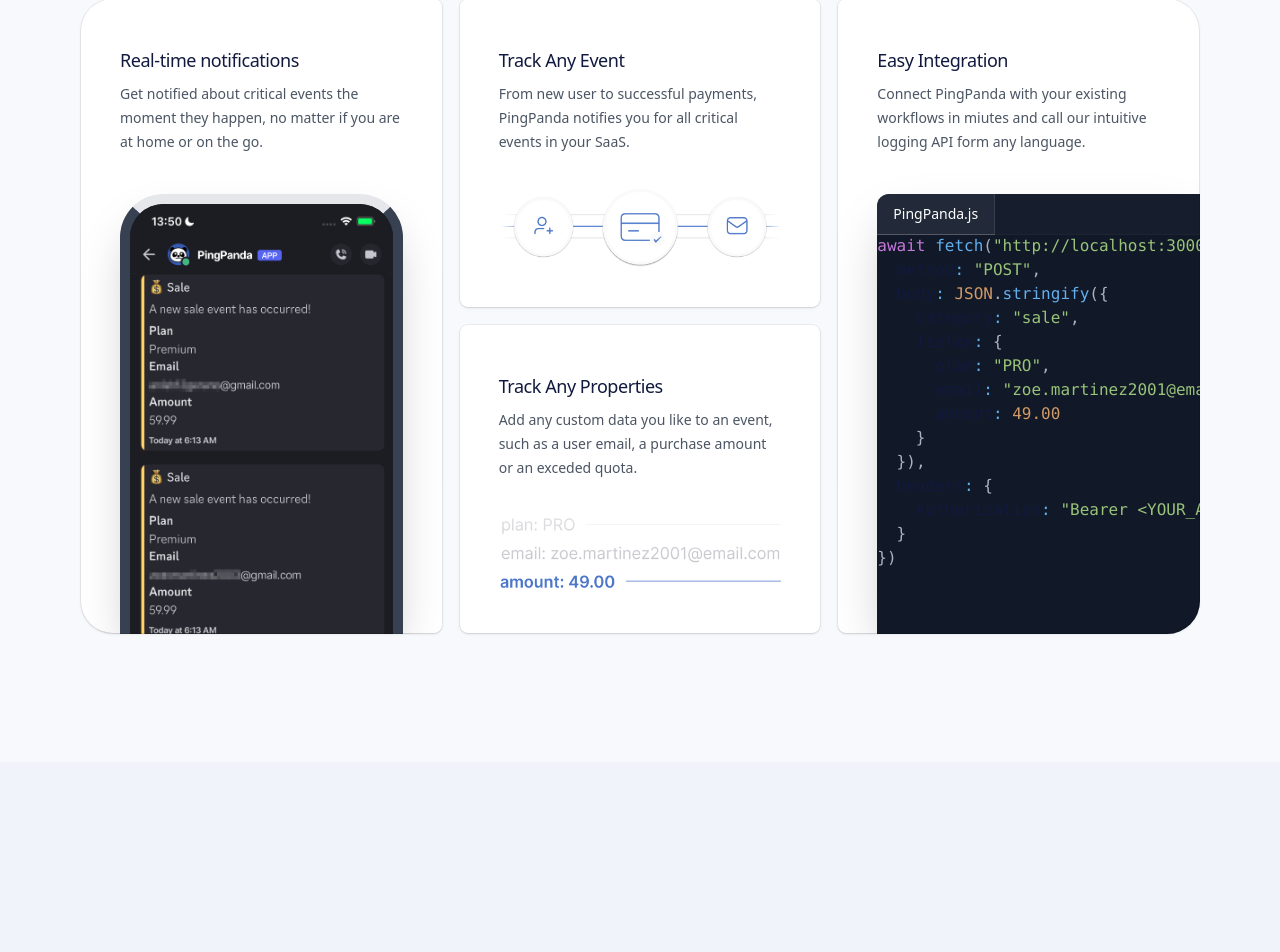
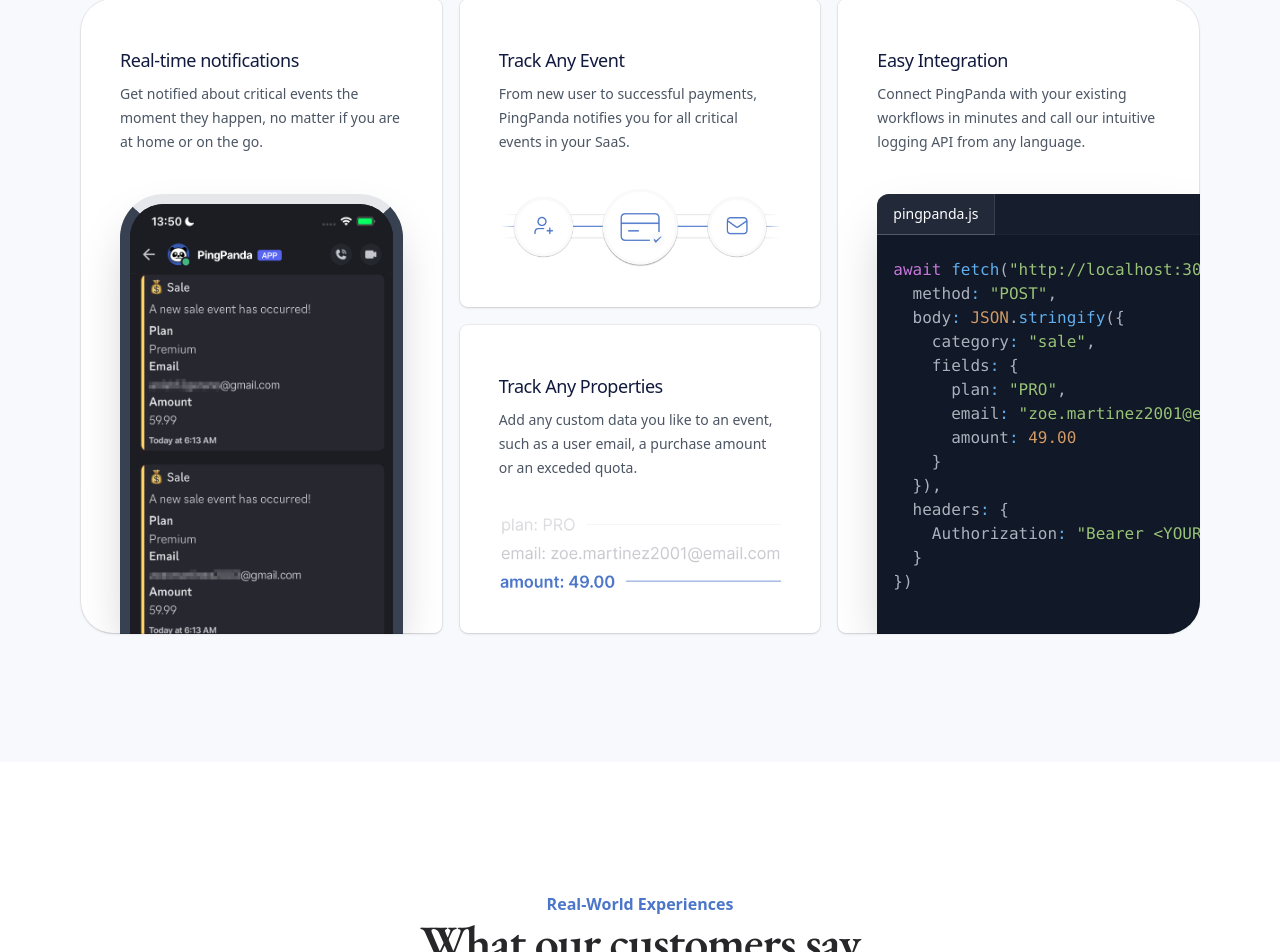
Before and after one commit to Vicktor007/web-analytic-website, a Next.js app: page / in a window 1280 px wide. Shown: the part 1802-2754 px from the top of the page. Before the commit the page ends 2564 px from the top, so only its background shows below. Built offline with nearby package versions, Linux system fonts and the light colour scheme; no server answers.

Commit message:
in progress

```diff
--- /dev/null
+++ b/src/app/(auth)/layout.tsx
@@ -0,0 +1,13 @@
+import { ReactNode } from "react";
+import { Navbar } from "../../components/navbar";
+
+const Layout = ({children}: {children: ReactNode}) => {
+ return(
+    <>
+        <Navbar/>
+        {children}
+    </>
+ )
+}
+
+export default Layout
--- /dev/null
+++ b/src/app/(auth)/sign-in/[[...rest]]/page.tsx
@@ -0,0 +1,11 @@
+import { SignIn } from "@clerk/nextjs"
+
+const Page = () => {
+    return (
+        <div className="w-full flex-1 flex items-center justify-center">
+            <SignIn/>
+        </div>
+    )
+}
+
+export default Page
--- /dev/null
+++ b/src/app/(auth)/sign-up/[[...rest]]/page.tsx
@@ -0,0 +1,11 @@
+import { SignIn, SignUp } from "@clerk/nextjs"
+
+const Page = () => {
+    return (
+        <div className="w-full flex-1 flex items-center justify-center">
+            <SignUp/>
+        </div>
+    )
+}
+
+export default Page
--- a/src/app/(landing)/page.tsx
+++ b/src/app/(landing)/page.tsx
@@ -1,6 +1,6 @@
 import { Heading } from "../../components/heading"
 import { MaxWidthWrapper } from "../../components/max-width-wrapper"
-import {Check} from "lucide-react"
+import {Check, Star} from "lucide-react"
 import { ShinyButton } from "../../components/shiny-button"
 import { MockDiscordUI } from "@/components/mock-discord-ui"
 import { AnimatedList } from "@/components/magicui/animated-list"
@@ -8,6 +8,7 @@
 import Image from "next/image"
 import { Prism as SyntaxHighlighter } from "react-syntax-highlighter"
 import { oneDark, oneLight } from 'react-syntax-highlighter/dist/esm/styles/prism'
+import { Icons } from "@/components/icons"
 
 const Page = () => {
 
@@ -209,7 +210,7 @@
                       <div className="pointer-events-none absolute inset-px rounded-lg shadow ring-1 ring-black/5"/>
                     </div>
                     {/* Fourth bento grid element */}
-                    <div className="relative lg:row-span-2">
+                    {/* <div className="relative lg:row-span-2">
                       <div className="absolute inset-px rounded-lg bg-white max-lg:rounded-b-[2rem] lg:rounded-r-[2rem]"/>
                       <div className="relative flex h-full flex-col overflow-hidden rounded-[calc(theme(borderRadius.lg)+1px)] max-lg:rounded-b-[calc(2rem+1px)] lg:rounded-r-[calc(2rem+1px)]">
                       <div className="px-8 pb-3 pt-8 sm:pb-0 sm:px-10 sm:pt-10">
@@ -236,12 +237,12 @@
                                       style={{
                                         ...oneDark,
                                         'pre[class*="language-"]': {
-                                          ...oneDark['pre[class=*"language-"]'],
+                                          ...oneDark['pre[class*="language-"]'],
                                           background: "transparent",
                                           overflow: "hidden"
                                         },
                                         'code[class*="language-"]': {
-                                          ...oneDark['code[class=*"language-"]'],
+                                          ...oneDark['code[class*="language-"]'],
                                           background: "transparent",
 
                                         }
@@ -256,11 +257,145 @@
                       </div>
                       <div className="pointer-events-none absolute inset-px rounded-lg
                        shadow ring-1 ring-black/5 max-lg:rounded-b-[2rem] lg:rounded-r-[2rem]"/>
+                    </div> */}
+                    <div className="relative lg:row-span-2">
+              <div className="absolute inset-px rounded-lg bg-white max-lg:rounded-b-[2rem] lg:rounded-r-[2rem]" />
+
+              <div className="relative flex h-full flex-col overflow-hidden rounded-[calc(theme(borderRadius.lg)+1px)] max-lg:rounded-b-[calc(2rem+1px)] lg:rounded-r-[calc(2rem+1px)]">
+                <div className="px-8 pb-3 pt-8 sm:px-10 sm:pb-0 sm:pt-10">
+                  <p className="mt-2 text-lg/7 font-medium tracking-tight text-brand-950 max-lg:text-center">
+                    Easy Integration
+                  </p>
+                  <p className="mt-2 max-w-lg text-sm/6 text-gray-600 max-lg:text-center">
+                    Connect PingPanda with your existing workflows in minutes
+                    and call our intuitive logging API from any language.
+                  </p>
+                </div>
+
+                <div className="relative min-h-[30rem] w-full grow">
+                  <div className="absolute bottom-0 left-10 right-0 top-10 overflow-hidden rounded-tl-xl bg-gray-900 shadow-2xl">
+                    <div className="flex bg-gray-800/40 ring-1 ring-white/5">
+                      <div className="-mb-px flex text-sm/6 font-medium text-gray-400">
+                        <div className="border-b border-r border-b-white/20 border-r-white/10 bg-white/5 px-4 py-2 text-white">
+                          pingpanda.js
+                        </div>
+                      </div>
                     </div>
+
+                    <div className="overflow-hidden">
+                      <div className="max-h-[30rem]">
+                        <SyntaxHighlighter
+                          language="typescript"
+                          style={{
+                            ...oneDark,
+                            'pre[class*="language-"]': {
+                              ...oneDark['pre[class*="language-"]'],
+                              background: "transparent",
+                              overflow: "hidden",
+                            },
+                            'code[class*="language-"]': {
+                              ...oneDark['code[class*="language-"]'],
+                              background: "transparent",
+                            },
+                          }}
+                        >
+                          {codeSnippet}
+                        </SyntaxHighlighter>
+                      </div>
+                    </div>
+                  </div>
+                </div>
+              </div>
+
+              <div className="pointer-events-none absolute inset-px rounded-lg shadow ring-1 ring-black/5 max-lg:rounded-b-[2rem] lg:rounded-r-[2rem]" />
+            </div>
                   </div>
                 </MaxWidthWrapper>
   </section>
-  <section></section>
+  <section className="relative py-24 sm:py-32 bg-white">
+    <MaxWidthWrapper className="flex flex-col items-center gap-16 sm:gap-20">
+      <div>
+        <h2 className="text-center text-base/7 font-semibold text-brand-600">
+          Real-World Experiences
+        </h2>
+        <Heading className="text-center"> What our customers say</Heading>
+      </div>
+      <div className="mx-auto grid max-w-2xl grid-cols-1 px-4 lg:mx-0 lg:max-w-none lg:grid-cols-2 divide-y lg:divide-y-0 lg:divide-x divide-gray-200">
+            {/* first customer review */}
+            <div className="flex flex-auto flex-col gap-4 bg-brand-25 p-6 sm:p-8 lg:p-16 rounded-t-[2rem] lg:rounded-tr-none lg:rounded-l-[2rem]">
+              <div className="flex gap-0.5 mb-2 justify-center lg:justify-start">
+                <Star className="size-5 text-brand-600 fill-brand-600" />
+                <Star className="size-5 text-brand-600 fill-brand-600" />
+                <Star className="size-5 text-brand-600 fill-brand-600" />
+                <Star className="size-5 text-brand-600 fill-brand-600" />
+                <Star className="size-5 text-brand-600 fill-brand-600" />
+              </div>
+
+              <p className="text-base sm:text-lg lg:text-lg/8 font-medium tracking-tight text-brand-950 text-center lg:text-left text-pretty">
+                PingPanda has been a game-changer for me. I've been using it for
+                two months now and seeing sales pop up in real-time is super
+                satisfying.
+              </p>
+
+              <div className="flex flex-col justify-center lg:justify-start sm:flex-row items-center sm:items-start gap-4 mt-2">
+                <Image
+                  src="/user-2.png"
+                  className="rounded-full object-cover"
+                  alt="Random user"
+                  width={48}
+                  height={48}
+                />
+                <div className="flex flex-col items-center sm:items-start">
+                  <p className="font-semibold flex items-center">
+                    Freya Larsson
+                    <Icons.verificationBadge className="size-4 inline-block ml-1.5" />
+                  </p>
+                  <p className="text-sm text-gray-600">@itsfreya</p>
+                </div>
+              </div>
+            </div>
+            {/* second customer review */}
+            <div className="flex flex-auto flex-col gap-4 bg-brand-25 p-6 sm:p-8 lg:p-16 rounded-b-[2rem] lg:rounded-bl-none lg:rounded-r-[2rem]">
+              <div className="flex gap-0.5 mb-2 justify-center lg:justify-start">
+                <Star className="size-5 text-brand-600 fill-brand-600" />
+                <Star className="size-5 text-brand-600 fill-brand-600" />
+                <Star className="size-5 text-brand-600 fill-brand-600" />
+                <Star className="size-5 text-brand-600 fill-brand-600" />
+                <Star className="size-5 text-brand-600 fill-brand-600" />
+              </div>
+
+              <p className="text-base sm:text-lg lg:text-lg/8 font-medium tracking-tight text-brand-950 text-center lg:text-left text-pretty">
+                PingPanda's been paying off for our SaaS. Nice to have simple
+                way to see how we're doing day-to-day. Definitely makes our
+                lives easier.
+              </p>
+
+              <div className="flex flex-col justify-center lg:justify-start sm:flex-row items-center sm:items-start gap-4 mt-2">
+                <Image
+                  src="/user-1.png"
+                  className="rounded-full object-cover"
+                  alt="Random user"
+                  width={48}
+                  height={48}
+                />
+                <div className="flex flex-col items-center sm:items-start">
+                  <p className="font-semibold flex items-center">
+                    Kai Durant
+                    <Icons.verificationBadge className="size-4 inline-block ml-1.5" />
+                  </p>
+                  <p className="text-sm text-gray-600">@kdurant_</p>
+                </div>
+              </div>
+            </div>
+          </div>
+          <ShinyButton
+            href="/sign-up"
+            className="relative z-10 h-14 w-full max-w-xs text-base shadow-lg transition-shadow duration-300 hover:shadow-xl"
+          >
+            Start For Free Today
+          </ShinyButton>
+    </MaxWidthWrapper>
+  </section>
   </>)
 }
 
--- a/src/app/layout.tsx
+++ b/src/app/layout.tsx
@@ -27,8 +27,10 @@
   return (
     <ClerkProvider>
     <html lang="en" className={cn(inter.variable, eb_garamond.variable)}>
-      <body className="font-sans bg-brand-50 text-brand-950 antialiased">
+      <body className=" min-h-[calc(100vh-1px)] flex flex-col  font-sans bg-brand-50 text-brand-950 antialiased">
+        <main className="relative flex-1 flex flex-col">
         <Providers>{children}</Providers>
+        </main>
       </body>
     </html>
     </ClerkProvider>
--- a/src/components/icons.tsx
+++ b/src/components/icons.tsx
@@ -11,5 +11,23 @@
     d="M107.7,8.07A105.15,105.15,0,0,0,81.47,0a72.06,72.06,0,0,0-3.36,6.83A97.68,97.68,0,0,0,49,6.83,72.37,72.37,0,0,0,45.64,0,105.89,105.89,0,0,0,19.39,8.09C2.79,32.65-1.71,56.6.54,80.21h0A105.73,105.73,0,0,0,32.71,96.36,77.7,77.7,0,0,0,39.6,85.25a68.42,68.42,0,0,1-10.85-5.18c.91-.66,1.8-1.34,2.66-2a75.57,75.57,0,0,0,64.32,0c.87.71,1.76,1.39,2.66,2a68.68,68.68,0,0,1-10.87,5.19,77,77,0,0,0,6.89,11.1A105.25,105.25,0,0,0,126.6,80.22h0C129.24,52.84,122.09,29.11,107.7,8.07ZM42.45,65.69C36.18,65.69,31,60,31,53s5-12.74,11.43-12.74S54,46,53.89,53,48.84,65.69,42.45,65.69Zm42.24,0C78.41,65.69,73.25,60,73.25,53s5-12.74,11.44-12.74S96.23,46,96.12,53,91.08,65.69,84.69,65.69Z"
   />
 </svg>
-    )
+    ),
+
+    verificationBadge: (props: LucideProps) => {
+      return (
+        <svg
+          width="18"
+          height="18"
+          viewBox="0 0 18 18"
+          fill="none"
+          xmlns="http://www.w3.org/2000/svg"
+          className={props.className}
+        >
+          <path
+            d="M17.7508 9.41667C17.7508 8.1 17.0217 6.95833 15.9608 6.41667C16.0892 6.05417 16.1592 5.6625 16.1592 5.25C16.1592 3.40833 14.7342 1.91833 12.9775 1.91833C12.5858 1.91833 12.2108 1.98833 11.8642 2.12667C11.3492 1.0125 10.2592 0.25 9.00083 0.25C7.7425 0.25 6.65417 1.01417 6.13667 2.125C5.79083 1.9875 5.415 1.91667 5.02333 1.91667C3.265 1.91667 1.84167 3.40833 1.84167 5.25C1.84167 5.66167 1.91083 6.05333 2.03917 6.41667C0.979167 6.95833 0.25 8.09833 0.25 9.41667C0.25 10.6625 0.901667 11.7483 1.86833 12.3217C1.85167 12.4633 1.84167 12.605 1.84167 12.75C1.84167 14.5917 3.265 16.0833 5.02333 16.0833C5.415 16.0833 5.79 16.0117 6.13583 15.875C6.6525 16.9867 7.74083 17.75 9 17.75C10.26 17.75 11.3483 16.9867 11.8642 15.875C12.21 16.0108 12.585 16.0817 12.9775 16.0817C14.7358 16.0817 16.1592 14.59 16.1592 12.7483C16.1592 12.6033 16.1492 12.4617 16.1317 12.3208C17.0967 11.7483 17.7508 10.6625 17.7508 9.4175V9.41667ZM12.2375 6.63833L8.62583 12.055C8.505 12.2358 8.3075 12.3333 8.105 12.3333C7.98583 12.3333 7.865 12.3 7.75833 12.2283L7.6625 12.15L5.65 10.1375C5.40583 9.89333 5.40583 9.4975 5.65 9.25417C5.89417 9.01083 6.29 9.00917 6.53333 9.25417L8.00833 10.7267L11.1958 5.94333C11.3875 5.65583 11.7758 5.58 12.0625 5.77083C12.3508 5.9625 12.4292 6.35083 12.2375 6.6375V6.63833Z"
+            fill="#1D9BF0"
+          />
+        </svg>
+      )
+    }
 }
--- a/src/components/navbar.tsx
+++ b/src/components/navbar.tsx
@@ -3,9 +3,10 @@
 import {SignOutButton} from "@clerk/nextjs"
 import { Button, buttonVariants } from "./ui/button";
 import { ArrowRight } from "lucide-react";
+import { currentUser } from "@clerk/nextjs/server";
 
-export const Navbar =()=> {
-    const user = false;
+export const Navbar = async ()=> {
+    const user = await currentUser();
     return (
     <nav className="sticky z-[100] h-16 inset-x-0 top-0 w-full border border-gray-200 bg-white/80 backdrop-blur-lg
     transition-all">
```
